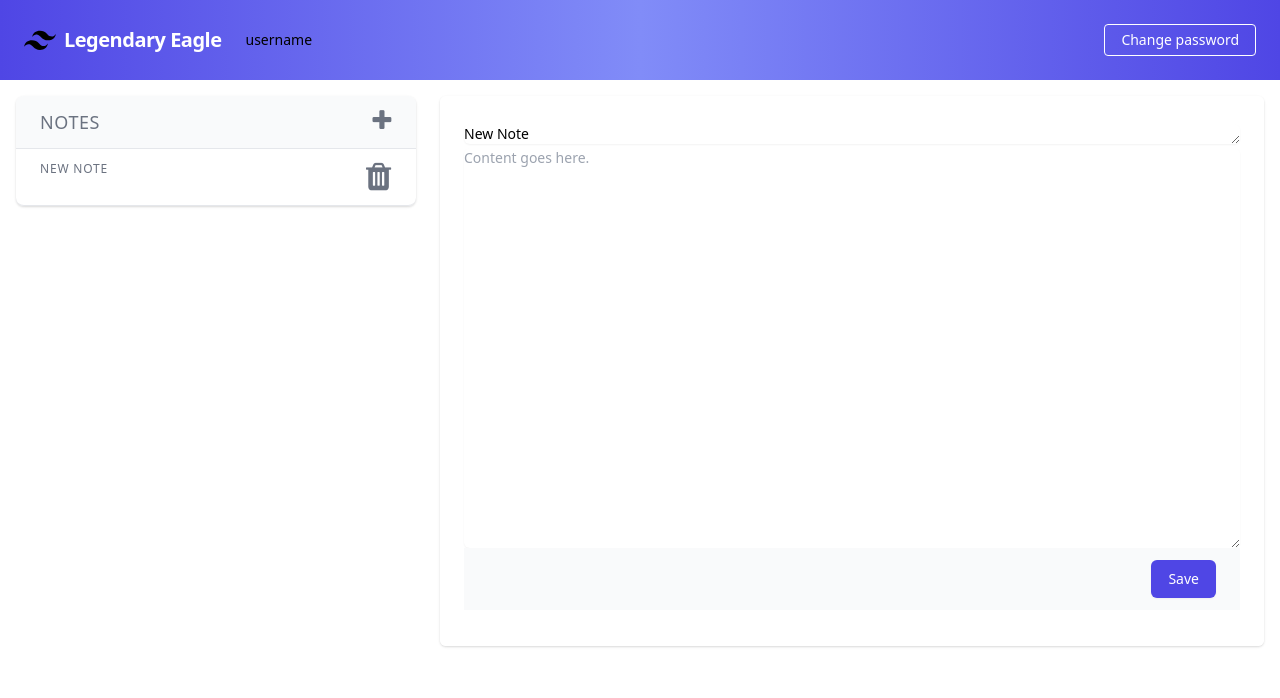
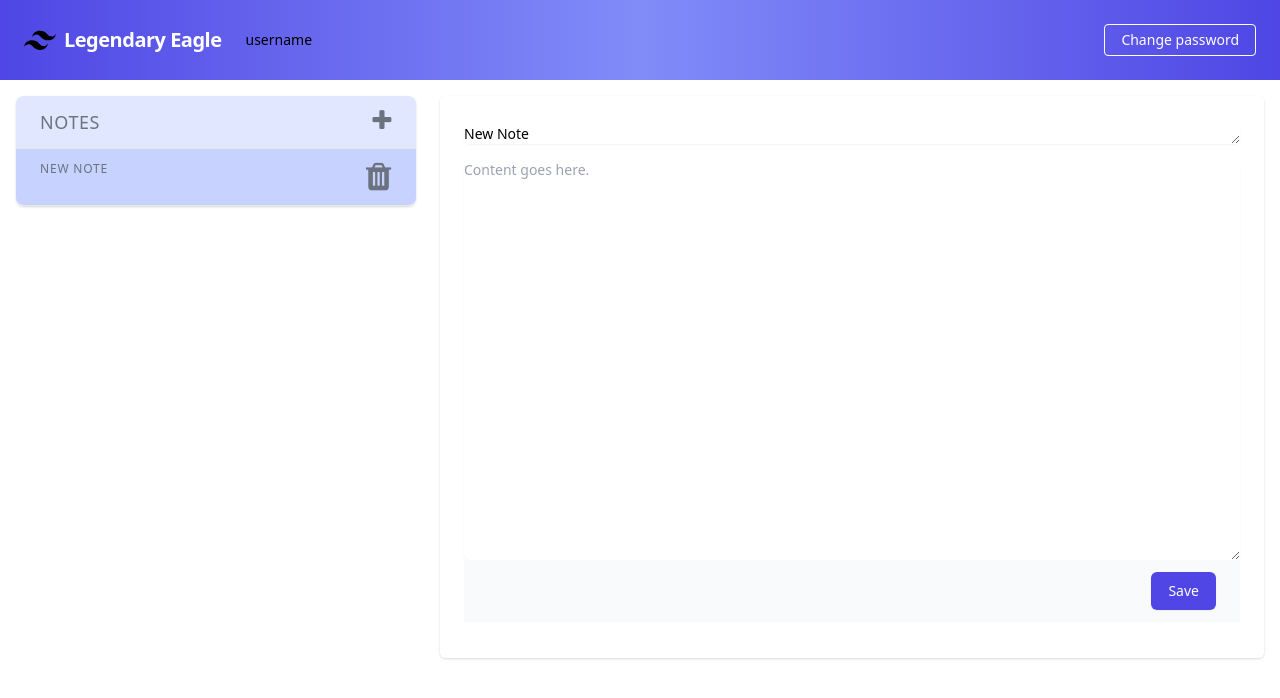
Before and after one commit to tanayvk/legendary-eagle, a React (Create React App) app: page /workspace in a window 1280 px wide. Shown: the top 698 px of the page. Built offline with nearby package versions, Linux system fonts and the light colour scheme.

Commit message:
add hover

```diff
--- a/src/components/Workspace.js
+++ b/src/components/Workspace.js
@@ -81,12 +81,20 @@ class Workspace extends React.Component {
   handleDelete(e, i) {
     this.deleteNote(i);
   }
+
   renderNotes() {
+    let noteClasses =
+      "px-6 py-3 text-left flex font-medium hover:bg-gray-100 text-gray-500 uppercase tracking-wider min-h ";
+    let selected = "bg-indigo-200";
     return this.state.notes.map((note, index) => (
       <tr>
         <th
           scope="col"
-          class="px-6 py-3 text-left  flex font-medium  text-gray-500 uppercase tracking-wider min-h "
+          class={
+            index == this.state.activeNote
+              ? noteClasses + selected
+              : noteClasses
+          }
         >
           <span
             class=" text-left flex-grow text-xs"
@@ -127,14 +135,18 @@ class Workspace extends React.Component {
                               <tr>
                                 <th
                                   scope="col"
-                                  class="px-6 py-3 grid grid-cols-6 text-xs flex item-strech font-medium text-gray-500 uppercase tracking-wider"
+                                  class="px-6 py-3 grid grid-cols-6 text-xs bg-indigo-100 flex item-strech font-medium text-gray-500 uppercase tracking-wider"
                                 >
-                                  <span class="text-left text-lg">NOTES</span>
-                                  <i
-                                    class="fa fa-plus fa-2x col-span-5 text-right item-end"
-                                    aria-hidden="true"
-                                    onClick={this.createNewContent}
-                                  ></i>
+                                  <span class="text-left col-span-5 text-lg">
+                                    NOTES
+                                  </span>
+                                  <span class="col-span-1 text-right item-end hover:text-indigo-500 ">
+                                    <i
+                                      class="fa fa-plus fa-2x "
+                                      aria-hidden="true"
+                                      onClick={this.createNewContent}
+                                    ></i>
+                                  </span>
                                 </th>
                               </tr>
                             </thead>
@@ -156,7 +168,7 @@ class Workspace extends React.Component {
                             id="about"
                             name="name"
                             rows="1"
-                            class="shadow-sm focus:ring-indigo-500 focus:border-indigo-500 mt-1 block w-full sm:text-sm border-gray-300 rounded-md"
+                            class="shadow-sm focus:ring-indigo-500 focus:border-indigo-500 mt-1 mb-4 block w-full sm:text-sm border-gray-300 rounded-md"
                             placeholder="Name"
                             value={this.state.notes[this.state.activeNote].name}
                             onChange={this.handleNameChange}
```
